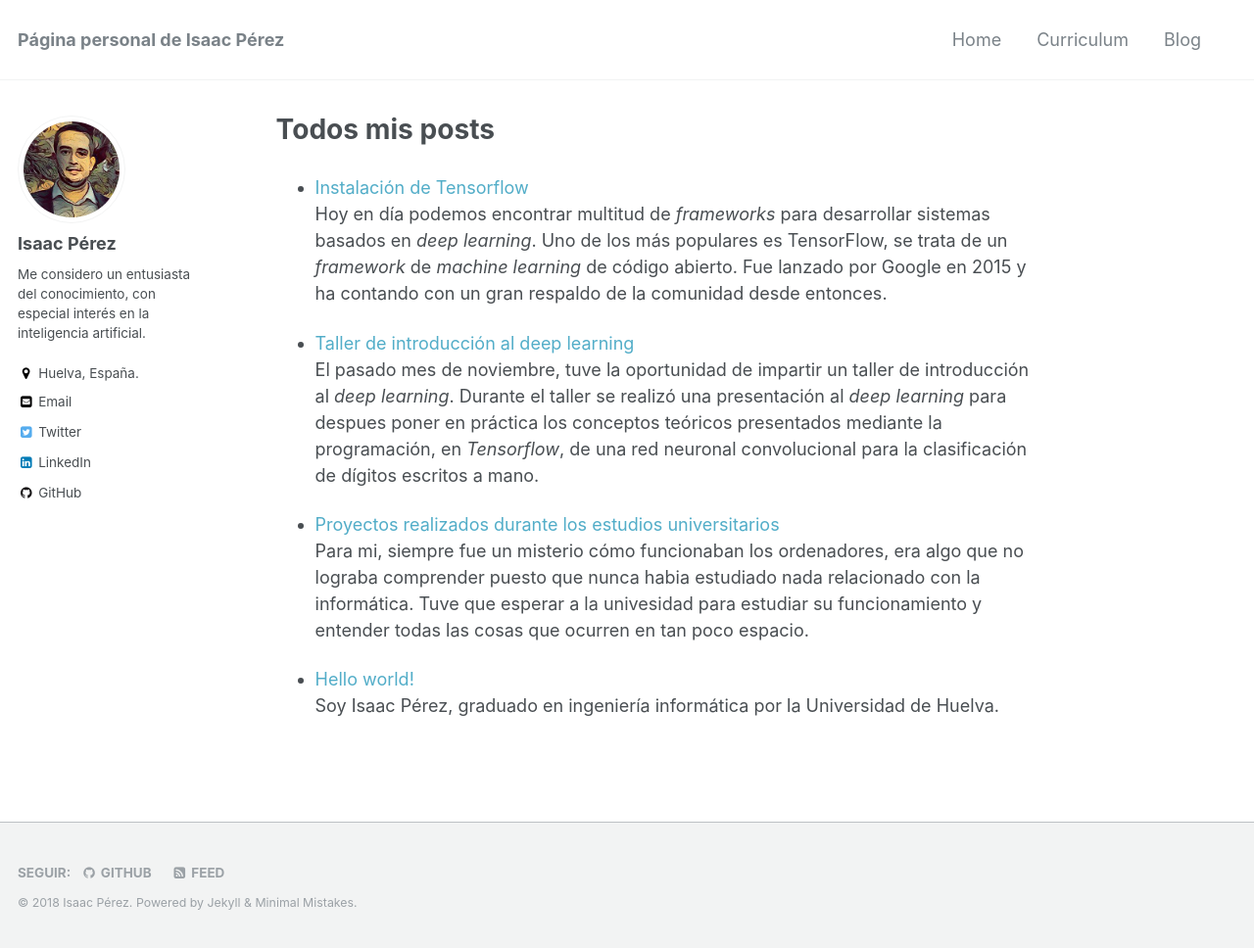
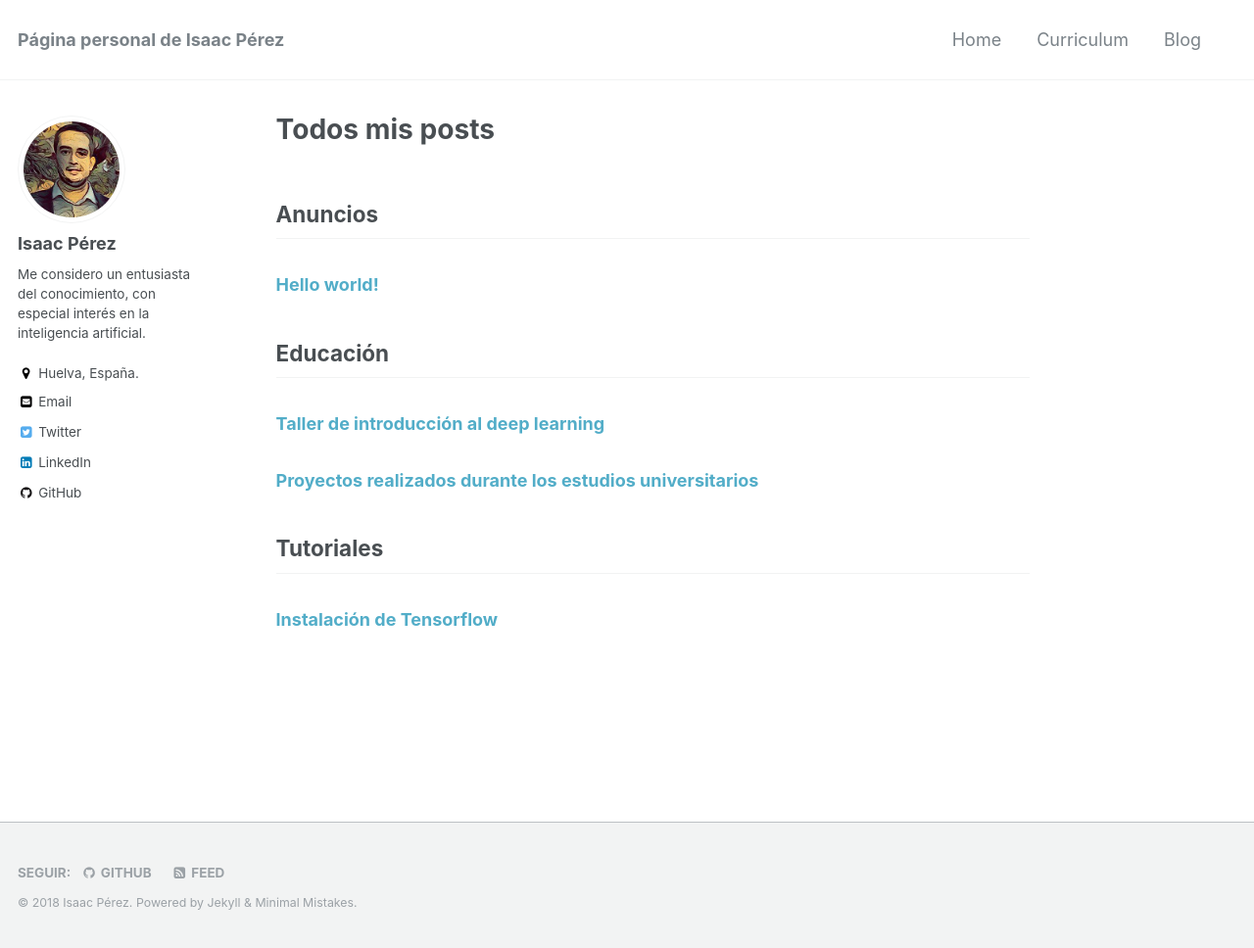
Before and after one commit to isaacperez/isaacperez.github.io, a Jekyll site: the page built from _pages/blog.html, in a window 1280 px wide and 968 px high. Shown: the whole window at 98% size. Built offline with Jekyll 4.4.1, drawn with Linux system fonts in a browser that asks for light colours.

Commit message:
blog organizado por categorías

```diff
--- a/_layouts/post.html
+++ b/_layouts/post.html
@@ -15,7 +15,6 @@ layout: default
 
   {% include sidebar.html %}
 
-
   <article>
     <div class="page">
 
@@ -24,6 +23,8 @@ layout: default
       {% else %}
         <h1><a href="{{ site.url }}{{ page.url }}" rel="bookmark" title="{{ page.title }}">{{ page.title }}</a></h1>
       {% endif %}
+
+
 
     </div><!--/ .headline-wrap -->
 
--- a/_pages/blog.html
+++ b/_pages/blog.html
@@ -5,11 +5,20 @@ title: Todos mis posts
 tagline: Una lista de Posts
 comments: false
 ---
-<ul>
-  {% for post in site.posts %}
-    <li>
-      <a href="{{ post.url }}">{{ post.title }}</a>
-      {{ post.excerpt }}
-    </li>
-  {% endfor %}
-</ul>
+<div id="archives">
+{% for category in site.categories %}
+  <div class="archive-group">
+    {% capture category_name %}{{ category | first }}{% endcapture %}
+    <div id="#{{ category_name | slugize }}"></div>
+    <p></p>
+
+    <h2 class="category-head">{{ category_name }}</h2>
+    <a name="{{ category_name | slugize }}"></a>
+    {% for post in site.categories[category_name] %}
+    <article class="archive-item">
+      <h3><a href="{{ site.baseurl }}{{ post.url }}">{{post.title}}</a></h3>
+    </article>
+    {% endfor %}
+  </div>
+{% endfor %}
+</div>
--- a/_posts/2018-02-01-Universidad.md
+++ b/_posts/2018-02-01-Universidad.md
@@ -1,7 +1,7 @@
 ---
 layout: post
 title:  "Proyectos realizados durante los estudios universitarios"
-categories: anuncios
+categories: Educación
 comments: true
 ---
 Para mi, siempre fue un misterio cómo funcionaban los ordenadores, era algo que no lograba comprender puesto que nunca habia estudiado nada relacionado con la informática. Tuve que esperar a la univesidad para estudiar su funcionamiento y entender todas las cosas que ocurren en tan poco espacio.
--- a/_posts/2018-02-04-TallerDeepLearning.md
+++ b/_posts/2018-02-04-TallerDeepLearning.md
@@ -1,7 +1,7 @@
 ---
 layout: post
 title:  "Taller de introducción al deep learning"
-categories: anuncios
+categories: Educación
 comments: true
 ---
 El pasado mes de noviembre, tuve la oportunidad de impartir un taller de introducción al _deep learning_. Durante el taller se realizó una presentación al _deep learning_ para despues poner en práctica los conceptos teóricos presentados mediante la programación, en _Tensorflow_, de una red neuronal convolucional para la clasificación de dígitos escritos a mano.
--- a/_posts/2018-02-22-PrepararPCParaTensorflow.md
+++ b/_posts/2018-02-22-PrepararPCParaTensorflow.md
@@ -1,7 +1,7 @@
 ---
 layout: post
 title:  "Instalación de Tensorflow"
-categories: anuncios
+categories: Tutoriales
 comments: true
 ---
 Hoy en día podemos encontrar multitud de _frameworks_ para desarrollar sistemas basados en _deep learning_. Uno de los más populares es TensorFlow, se trata de un _framework_ de _machine learning_ de código abierto. Fue lanzado por Google en 2015 y ha contando con un gran respaldo de la comunidad desde entonces.
```
Also changed, not shown: _posts/2018-02-01-HelloWorld.md (+1 -1 lines).
